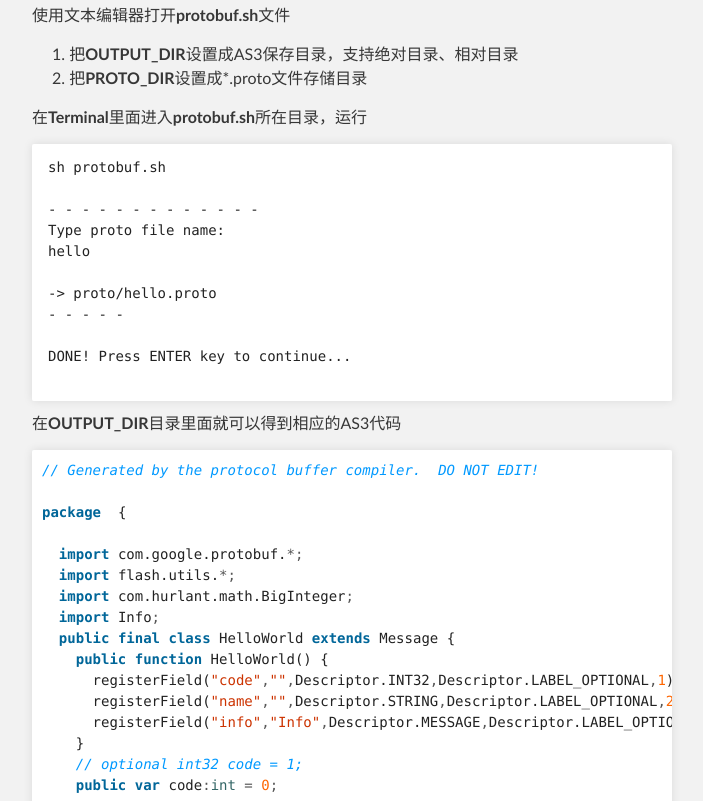
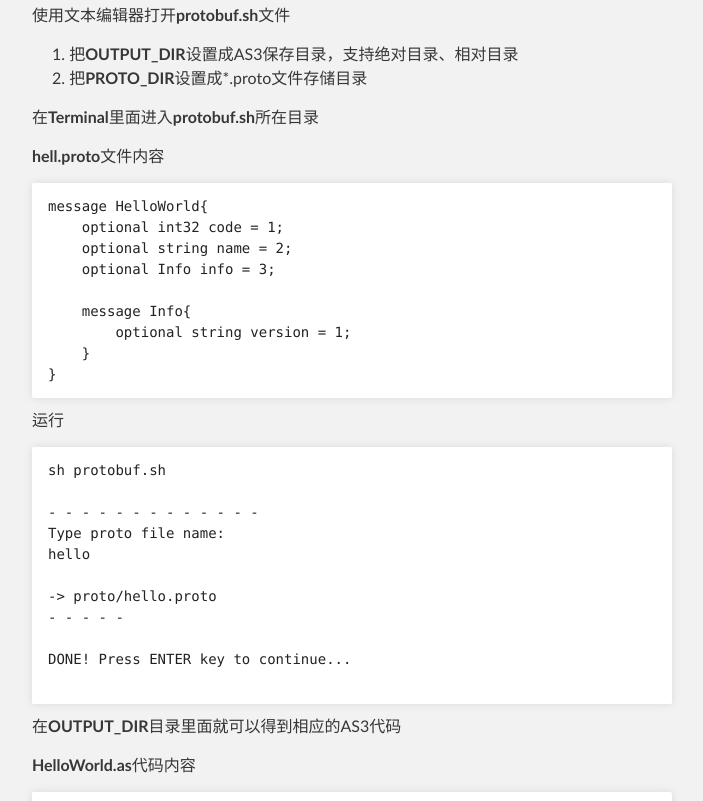
Before and after one commit to larryhou/as3proto-osx, a plain HTML site: page index.html in a window 1280 px wide. Shown: the part 1212-2013 px from the top of the page, without its empty margins (308-1011 px from the left). Drawn offline with Linux system fonts and the light colour scheme.

```diff
--- a/index.html
+++ b/index.html
@@ -83,7 +83,22 @@
 <li>把<strong>PROTO_DIR</strong>设置成*.proto文件存储目录<br>
 </li>
 </ul>
-<p>在<strong>Terminal</strong>里面进入<strong>protobuf.sh</strong>所在目录，运行  </p>
+<p>在<strong>Terminal</strong>里面进入<strong>protobuf.sh</strong>所在目录  </p>
+
+<p><strong>hell.proto</strong>文件内容  </p>
+
+<pre><code>message HelloWorld{
+    optional int32 code = 1;
+    optional string name = 2;
+    optional Info info = 3;
+
+    message Info{
+        optional string version = 1;
+    }
+}
+</code></pre>
+
+<p>运行  </p>
 
 <pre><code>sh protobuf.sh
 
@@ -99,6 +114,8 @@
 </code></pre>
 
 <p>在<strong>OUTPUT_DIR</strong>目录里面就可以得到相应的AS3代码  </p>
+
+<p><strong>HelloWorld.as</strong>代码内容  </p>
 
 <div class="highlight"><pre><span class="c1">// Generated by the protocol buffer compiler.  DO NOT EDIT!</span>
 
@@ -126,7 +143,11 @@
   <span class="p">}</span>
 <span class="p">}</span>
 
-<span class="c1">// Generated by the protocol buffer compiler.  DO NOT EDIT!</span>
+</pre></div>
+
+<p><strong>Info.as</strong>代码内容  </p>
+
+<div class="highlight"><pre><span class="c1">// Generated by the protocol buffer compiler.  DO NOT EDIT!</span>
 
 <span class="kd">package</span>  <span class="p">{</span>
 
```
Also changed, not shown: params.json (+1 -1 lines).
